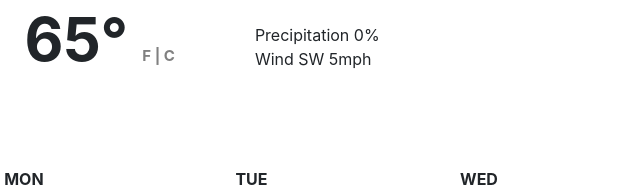
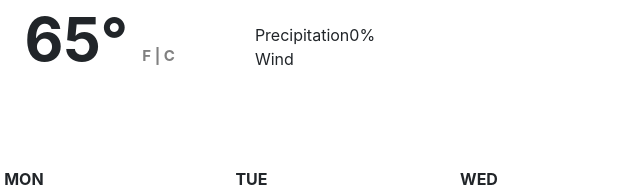
Before and after one commit to carlottikid/weather-app, a plain HTML site: page index.html in a window 1280 px wide. Shown: the part 316-509 px from the top of the page, 161-801 px from the left. Drawn offline with nearby package versions, Linux system fonts and the light colour scheme.

Commit message:
added spans and ids on wind and precip

```diff
--- a/index.html
+++ b/index.html
@@ -68,10 +68,10 @@
         </div>
         <div class="d-flex justify-content-center" style="flex-direction: column;">
           <div class="d-flex">
-            Precipitation 0%
+            <span>Precipitation </span> <span id = "precip">0%</span>
           </div>
           <div class="d-flex">
-            Wind SW 5mph
+           <span>Wind </span><span id = "wind-dir"></span><span id = "wind-speed"></span>
           </div>
         </div>
       </div>
```
